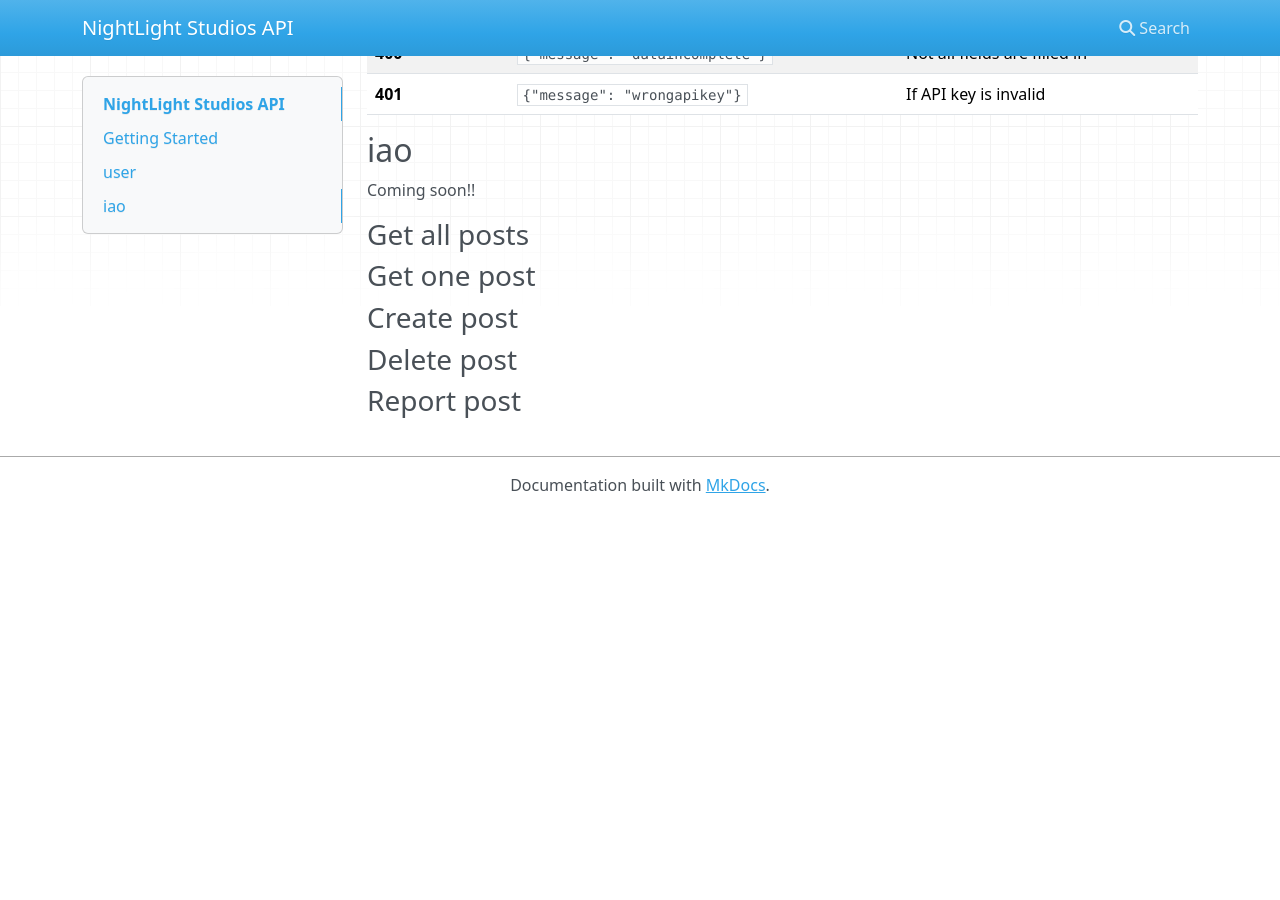
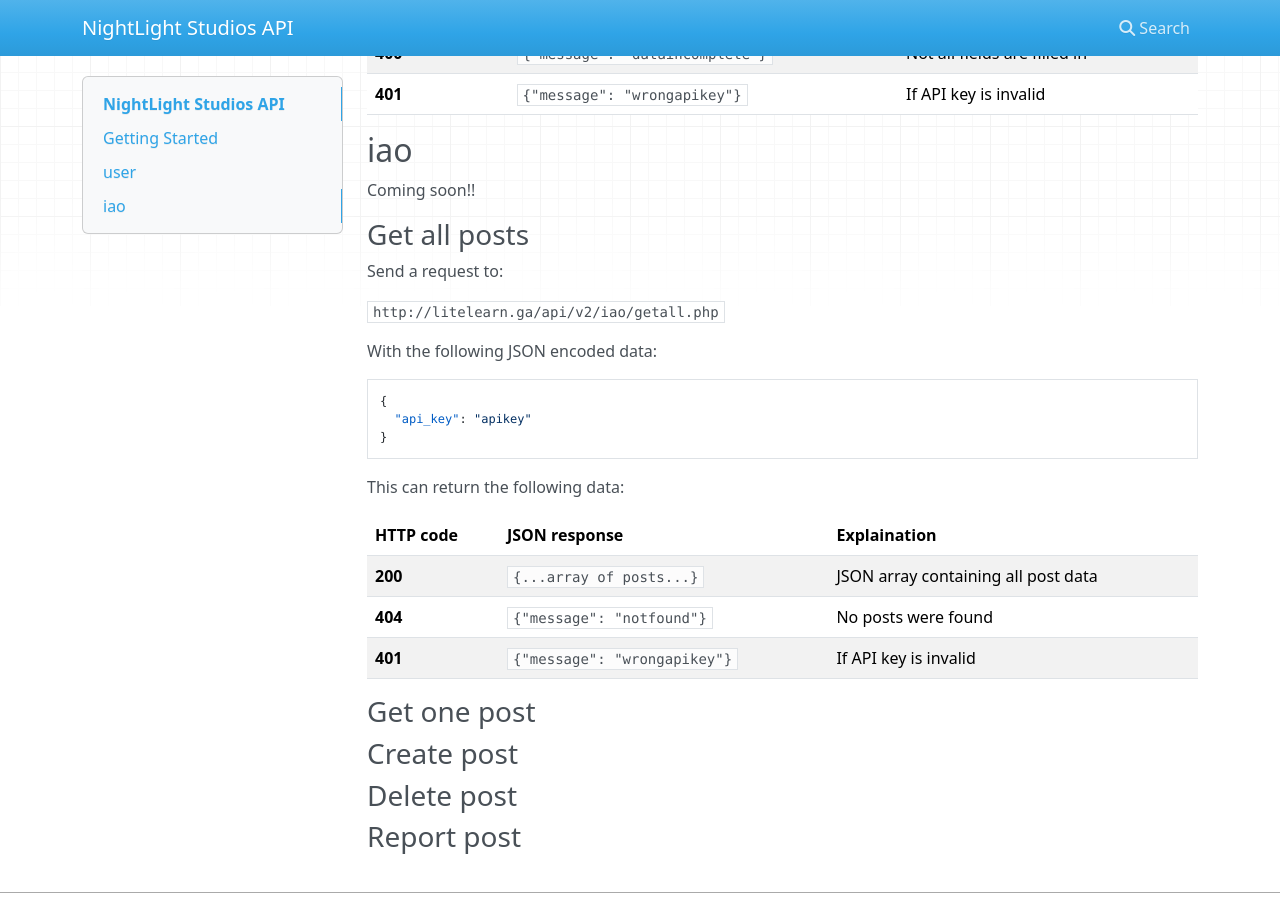
Before and after one commit to Underlyingglitch/NightLightStudiosAPI, an MkDocs documentation site: the page built from docs/index.md, in a window 1280 px wide and 900 px high, scrolled down 2945 px. Built offline with MkDocs 1.6.1, drawn with Linux system fonts in a browser that asks for light colours; nearby versions of some CDN libraries; before the commit the page ends 3458 px from its top, so only the background shows below that.

Commit message:
Update index.md

````diff
--- a/docs/index.md
+++ b/docs/index.md
@@ -120,6 +120,24 @@ HTTP code | JSON response | Explaination
 Coming soon!!
 
 ### Get all posts
+Send a request to:
+
+`http://litelearn.ga/api/v2/iao/getall.php`
+
+With the following JSON encoded data:
+
+```
+{
+  "api_key": "apikey"
+}
+```
+This can return the following data:
+
+HTTP code | JSON response | Explaination
+--- | --- | ---
+**200** | `{...array of posts...}` | JSON array containing all post data
+**404** | `{"message": "notfound"}` | No posts were found
+**401** | `{"message": "wrongapikey"}` | If API key is invalid
 
 ### Get one post
 
````
